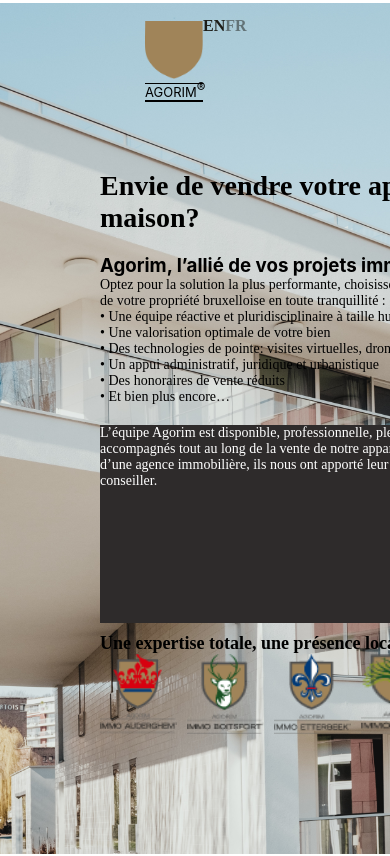
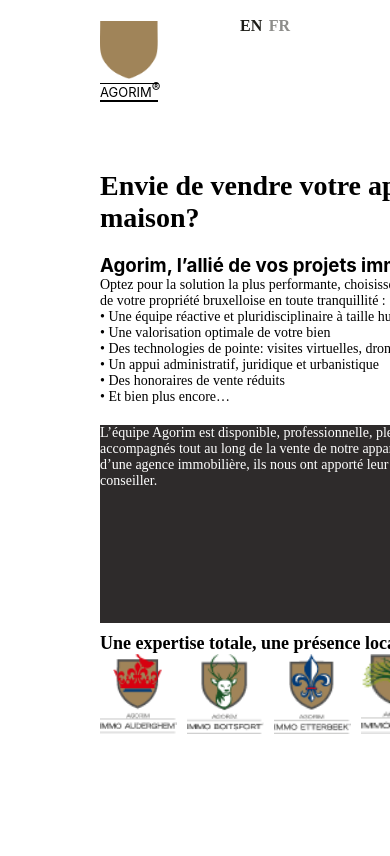
Before and after one commit to Machfar-Souhayel/testReact, a React (Create React App) app: page / in a window 390 px wide. Shown: the top 856 px of the page. Built offline with nearby package versions, Linux system fonts and the light colour scheme.

Commit message:
responsive is working

```diff
--- a/src/components/Header/Header.module.css
+++ b/src/components/Header/Header.module.css
@@ -69,30 +69,18 @@
 
 /* On screens that are 1200px or less */
 @media screen and (max-width: 1200px) {
-  header {
-    width: 800px;
-  }
 }
 
 /* On screens that are 992px or less */
 @media screen and (max-width: 992px) {
-  header {
-    width: 700px;
-  }
 }
 
 /* On screens that are 768px or less*/
 @media screen and (max-width: 768px) {
-  header {
-    width: 550px;
-  }
 }
 
 /* On screens that are 576px or less*/
 @media screen and (max-width: 576px) {
-  header {
-    width: 300px;
-  }
   figure {
     width: 58px;
     height: 58px;
--- a/src/pages/HomePage/HomePage.module.css
+++ b/src/pages/HomePage/HomePage.module.css
@@ -11,3 +11,23 @@
   right: 0;
   z-index: -10;
 }
+
+/* On screens that are 1200px or less */
+@media screen and (max-width: 1500px) {
+  img.showcaseImage {
+    width: 400px;
+  }
+}
+
+@media screen and (max-width: 1200px) {
+  img.showcaseImage {
+    width: 250px;
+  }
+}
+
+/* On screens that are 992px or less */
+@media screen and (max-width: 992px) {
+  img.showcaseImage {
+    display: none;
+  }
+}
```
